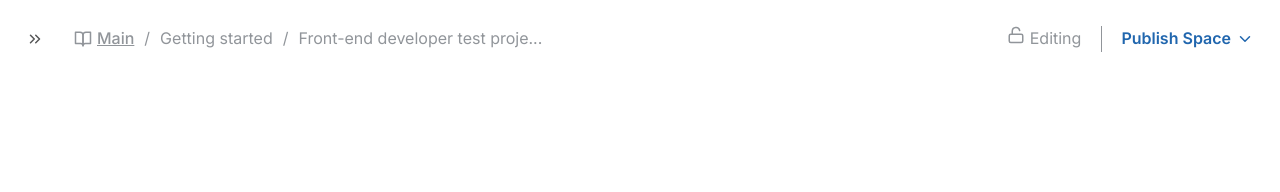
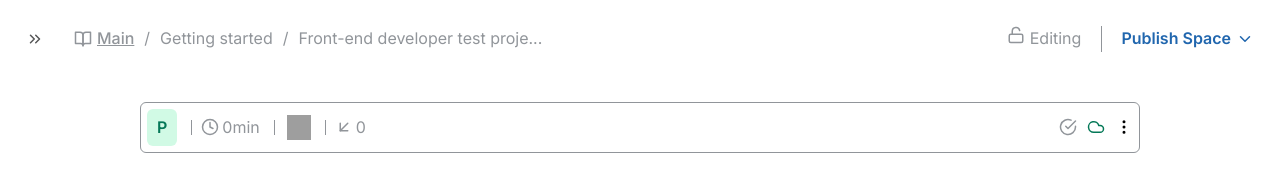
Before and after one commit to kelvinbush/frontend-dev-test-project, a website built with webpack: page index.html in a window 1280 px wide. Built offline with nearby package versions, Linux system fonts and the light colour scheme; grey boxes are pictures that could not be loaded.

Commit message:
set up status bar

```diff
--- a/css/style.css
+++ b/css/style.css
@@ -27,6 +27,14 @@ body {
   display: flex;
   align-items: center;
   column-gap: 1rem;
+}
+
+.green {
+  color: #047857;
+}
+
+.black {
+  color: black !important;
 }
 
 header {
@@ -78,3 +86,57 @@ header {
     }
   }
 }
+
+main {
+  padding-top: 4rem;
+  max-width: 100rem;
+  margin: 0 auto;
+
+  section:nth-child(1) {
+    padding: .6rem;
+    border: 1px solid #91959a;
+    border-radius: .6rem;
+    justify-content: space-between;
+    color: #91959a;
+
+    svg {
+      width: 1.8rem;
+      height: 1.8rem;
+    }
+
+    div:nth-child(1) {
+      column-gap: 2.4rem;
+
+      p:nth-child(1) {
+        color: #047857;
+        background-color: #D1FAE5;
+        font-weight: 600;
+        padding: .6rem 1rem;
+        border-radius: .6rem;
+      }
+
+      img {
+        width: 2.4rem;
+        height: 2.5rem;
+      }
+
+      .before {
+        position: relative;
+        -webkit-column-gap: .3rem;
+        -moz-column-gap: .3rem;
+        column-gap: .3rem;
+
+        :before {
+          content: "";
+          position: absolute;
+          left: -1rem;
+          top: .5rem;
+          bottom: .5rem;
+          width: 1px;
+          background-color: #91959a;
+        }
+      }
+    }
+  }
+
+}
--- a/index.html
+++ b/index.html
@@ -22,12 +22,12 @@
   <meta name="theme-color" content="#fafafa">
   <link rel="preconnect" href="https://fonts.googleapis.com">
   <link rel="preconnect" href="https://fonts.gstatic.com" crossorigin>
-  <link href="https://fonts.googleapis.com/css2?family=Inter:wght@100..900&family=Montserrat:ital,wght@0,100..900;1,100..900&display=swap" rel="stylesheet">
+  <link
+    href="https://fonts.googleapis.com/css2?family=Inter:wght@100..900&family=Montserrat:ital,wght@0,100..900;1,100..900&display=swap"
+    rel="stylesheet">
 </head>
 
 <body>
-
-<main>
 <header class="flex">
   <svg xmlns="http://www.w3.org/2000/svg" width="24" height="24" viewBox="0 0 24 24" fill="none"
        stroke="currentColor" stroke-width="2" stroke-linecap="round" stroke-linejoin="round"
@@ -70,6 +70,55 @@
     </div>
   </div>
 </header>
+<main>
+  <section class="flex">
+    <div class="flex">
+      <p>P</p>
+      <div class="flex before">
+        <svg xmlns="http://www.w3.org/2000/svg" width="24" height="24" viewBox="0 0 24 24" fill="none"
+             stroke="currentColor" stroke-width="2" stroke-linecap="round" stroke-linejoin="round"
+             class="lucide lucide-clock">
+          <circle cx="12" cy="12" r="10"/>
+          <polyline points="12 6 12 12 16 14"/>
+        </svg>
+        <p>0min</p>
+      </div>
+      <div class=" flex before"><span></span>
+        <img
+          src="https://firebasestorage.googleapis.com/v0/b/cubhouse-6822f.appspot.com/o/rabbit.png?alt=media&token=0ad67fd3-c120-410c-884f-2f05e254ca86"
+          alt="Rabbit">
+      </div>
+      <div class="flex before">
+        <svg xmlns="http://www.w3.org/2000/svg" width="24" height="24" viewBox="0 0 24 24" fill="none"
+             stroke="currentColor" stroke-width="2" stroke-linecap="round" stroke-linejoin="round"
+             class="lucide lucide-arrow-down-left">
+          <path d="M17 7 7 17"/>
+          <path d="M17 17H7V7"/>
+        </svg>
+        <p>0</p>
+      </div>
+    </div>
+    <div class="flex">
+      <svg xmlns="http://www.w3.org/2000/svg" width="24" height="24" viewBox="0 0 24 24" fill="none"
+           stroke="currentColor" stroke-width="2" stroke-linecap="round" stroke-linejoin="round"
+           class="lucide lucide-circle-check-big">
+        <path d="M22 11.08V12a10 10 0 1 1-5.93-9.14"/>
+        <path d="m9 11 3 3L22 4"/>
+      </svg>
+      <svg  xmlns="http://www.w3.org/2000/svg" width="24" height="24" viewBox="0 0 24 24" fill="none"
+           stroke="currentColor" stroke-width="2" stroke-linecap="round" stroke-linejoin="round"
+           class="lucide lucide-cloud green">
+        <path d="M17.5 19H9a7 7 0 1 1 6.71-9h1.79a4.5 4.5 0 1 1 0 9Z"/>
+      </svg>
+      <svg xmlns="http://www.w3.org/2000/svg" width="32" height="24" viewBox="0 0 24 24" fill="none"
+           stroke="currentColor" stroke-width="2" stroke-linecap="round" stroke-linejoin="round"
+           class="lucide lucide-ellipsis-vertical black">
+        <circle cx="12" cy="12" r="1"/>
+        <circle cx="12" cy="5" r="1"/>
+        <circle cx="12" cy="19" r="1"/>
+      </svg>
+    </div>
+  </section>
 </main>
 <script src="js/app.js"></script>
 
```
Lines whose indentation alone changed are shown as unchanged.
